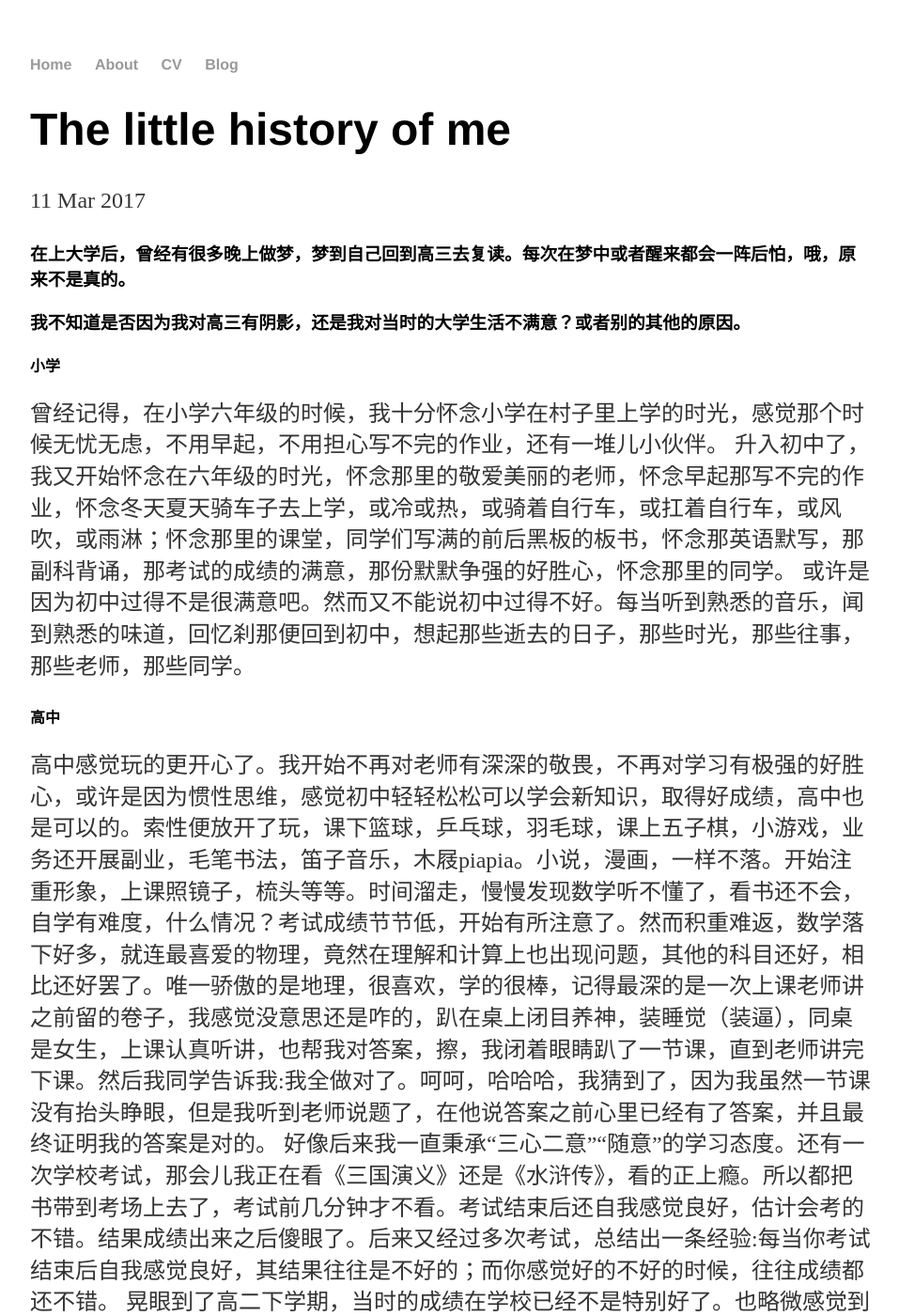
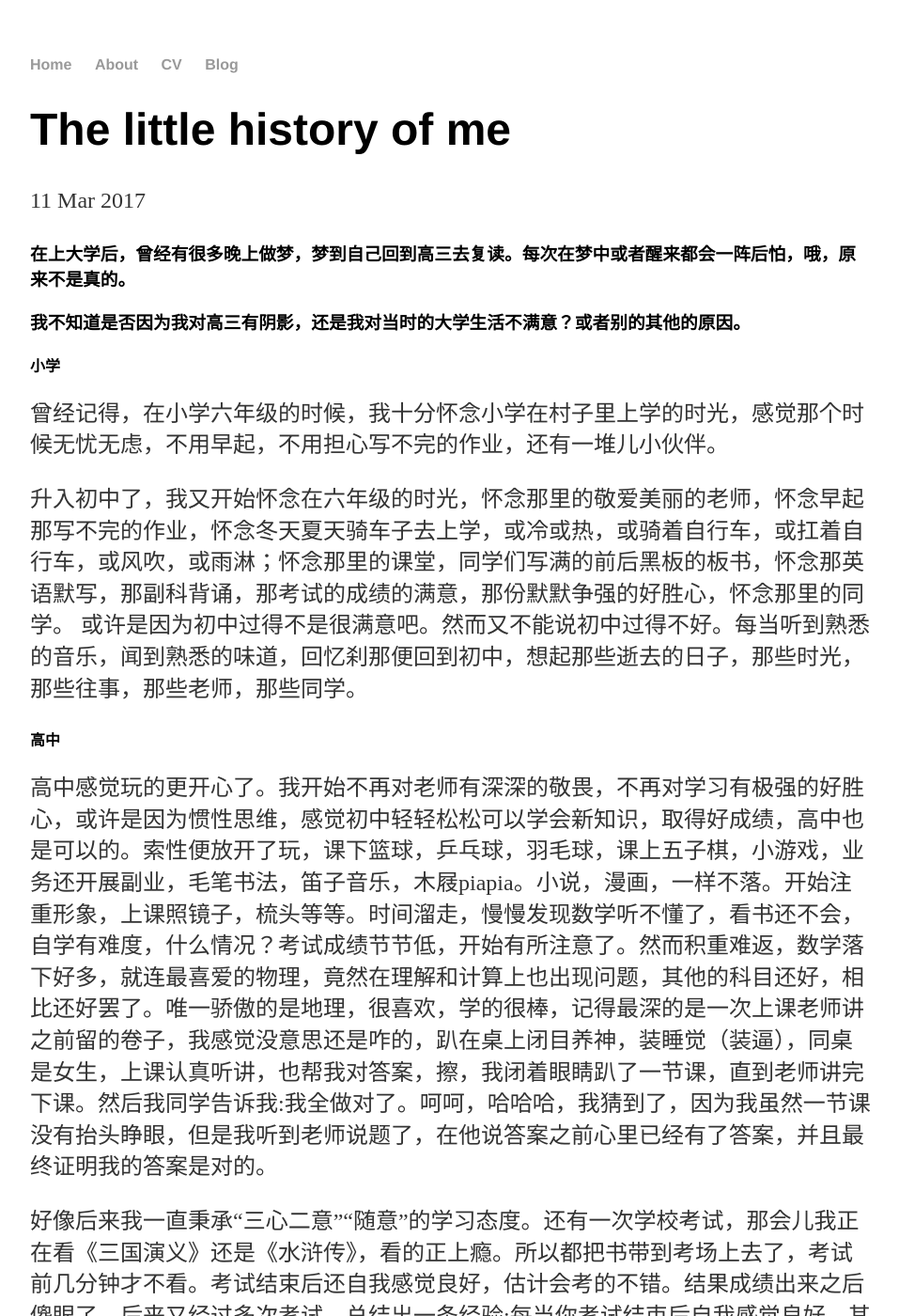
Before and after one commit to zhiranyouni/zhiranyouni.github.io, a Jekyll site: the page built from _posts/2017-03-11-the_history_of_me.md, in a window 1280 px wide and 1400 px high. Shown: the whole window at 94% size, without its empty margins (160-1117 px from the left). Built offline with Jekyll 4.4.1, drawn with Linux system fonts in a browser that asks for light colours; comment, search, counter and statistics services are not loaded; some of the changed text lies outside the part shown.

Commit message:
Update 2017-03-11-the_history_of_me.md

```diff
--- a/_posts/2017-03-11-the_history_of_me.md
+++ b/_posts/2017-03-11-the_history_of_me.md
@@ -7,24 +7,20 @@ date: 2017-03-11
 ### 我不知道是否因为我对高三有阴影，还是我对当时的大学生活不满意？或者别的其他的原因。
 
 #### 小学
-<p>
-        曾经记得，在小学六年级的时候，我十分怀念小学在村子里上学的时光，感觉那个时候无忧无虑，不用早起，不用担心写不完的作业，还有一堆儿小伙伴。
-        升入初中了，我又开始怀念在六年级的时光，怀念那里的敬爱美丽的老师，怀念早起那写不完的作业，怀念冬天夏天骑车子去上学，或冷或热，或骑着自行车，或扛着自行车，或风吹，或雨淋；怀念那里的课堂，同学们写满的前后黑板的板书，怀念那英语默写，那副科背诵，那考试的成绩的满意，那份默默争强的好胜心，怀念那里的同学。  或许是因为初中过得不是很满意吧。然而又不能说初中过得不好。每当听到熟悉的音乐，闻到熟悉的味道，回忆刹那便回到初中，想起那些逝去的日子，那些时光，那些往事，那些老师，那些同学。
+<p>曾经记得，在小学六年级的时候，我十分怀念小学在村子里上学的时光，感觉那个时候无忧无虑，不用早起，不用担心写不完的作业，还有一堆儿小伙伴。</p>
+<p>升入初中了，我又开始怀念在六年级的时光，怀念那里的敬爱美丽的老师，怀念早起那写不完的作业，怀念冬天夏天骑车子去上学，或冷或热，或骑着自行车，或扛着自行车，或风吹，或雨淋；怀念那里的课堂，同学们写满的前后黑板的板书，怀念那英语默写，那副科背诵，那考试的成绩的满意，那份默默争强的好胜心，怀念那里的同学。  或许是因为初中过得不是很满意吧。然而又不能说初中过得不好。每当听到熟悉的音乐，闻到熟悉的味道，回忆刹那便回到初中，想起那些逝去的日子，那些时光，那些往事，那些老师，那些同学。
 </p>
 #### 高中
-<p>
-        高中感觉玩的更开心了。我开始不再对老师有深深的敬畏，不再对学习有极强的好胜心，或许是因为惯性思维，感觉初中轻轻松松可以学会新知识，取得好成绩，高中也是可以的。索性便放开了玩，课下篮球，乒乓球，羽毛球，课上五子棋，小游戏，业务还开展副业，毛笔书法，笛子音乐，木屐piapia。小说，漫画，一样不落。开始注重形象，上课照镜子，梳头等等。时间溜走，慢慢发现数学听不懂了，看书还不会，自学有难度，什么情况？考试成绩节节低，开始有所注意了。然而积重难返，数学落下好多，就连最喜爱的物理，竟然在理解和计算上也出现问题，其他的科目还好，相比还好罢了。唯一骄傲的是地理，很喜欢，学的很棒，记得最深的是一次上课老师讲之前留的卷子，我感觉没意思还是咋的，趴在桌上闭目养神，装睡觉（装逼），同桌是女生，上课认真听讲，也帮我对答案，擦，我闭着眼睛趴了一节课，直到老师讲完下课。然后我同学告诉我:我全做对了。呵呵，哈哈哈，我猜到了，因为我虽然一节课没有抬头睁眼，但是我听到老师说题了，在他说答案之前心里已经有了答案，并且最终证明我的答案是对的。
-        好像后来我一直秉承“三心二意”“随意”的学习态度。还有一次学校考试，那会儿我正在看《三国演义》还是《水浒传》，看的正上瘾。所以都把书带到考场上去了，考试前几分钟才不看。考试结束后还自我感觉良好，估计会考的不错。结果成绩出来之后傻眼了。后来又经过多次考试，总结出一条经验:每当你考试结束后自我感觉良好，其结果往往是不好的；而你感觉好的不好的时候，往往成绩都还不错。   晃眼到了高二下学期，当时的成绩在学校已经不是特别好了。也略微感觉到该好好学习了，毕竟还要参加高考，考大学，好像当时仅限于知道大学，但是什么是大学，为什么上大学，上大学干什么，哪些大学好？还是都不懂的。当时学校和市区优秀高中有项合作，在学校成绩特别优秀的学生可以缴纳一些钱，然后由学校组织去市区的优秀高中借读一年，然后参加高考，以优秀的成绩的来报答学校。由于当时我的成绩在学校已经不属于那种特别优秀的了，但是无奈市区高中太好，名声在外（当时我是不懂的，汗），但是一开始实际上我是不想去呢，感觉在学校玩的挺好，学习上比以往加把力就好了。但是家里爸妈极力要求我争取，并且还找关系。又由于我当时和班主任关系不错（自我感觉），班主任也帮忙。于是，在高三刚刚开始后不久，我便进入到市区优秀高中学习了。
-        当时还是蛮自以为是的。因为和初三的一个同学分到了同一个班级，而在初三的时候他的成绩不如我。现在他在班里的成绩超级好。便觉得，只要我在这里好好学一学，便能够取得甚至超过他的成绩了。然而，现实不断的打我的脸。那一年，在班里，我的综合成绩从来没有跳出过班级后十名。渐渐的，我也接受了这个事实，虽然一直没有承认过自己能力比其他人差。  当时也曾各种抱怨，严重时，距离高考50多天，想到弃学。后来慢慢压抑住这个想法，并且开始收心，好好学习，攻击自己的薄弱环节，更频繁的向同学们和老师请教。然而最终高考也只是那样。只是感觉自己正常发挥罢了。却没有为自己考的那点成绩感到羞耻。   现在看来，当时的情况是，虽然在学校和班主任严谨高效的管理下，虽然各种喊口号，定目标，反思改进提高，但是自己却并没有狠狠地要求自己，等等。而且这个毛病，一直延续到了现在，都不曾改掉。有的时候真想:人是不会变的。呵呵
-    高考后，考的不好。家里曾经说让我复读一年，但是我坚持不。一方面是因为感觉高三一年，我已经受够了那种苦，那种压抑，不想在重复一年。所以，你看我是极其放纵自己，并且极其不愿吃苦的。兼而有，厌学时的想法和感觉总是重复学习相同的东西，不会有长进的（自己毫无坚持和自制）。还有一个想法就是自打上学，从来没有留过级，不想留级。（并且在大学也可以好好学，看人么。这个想法不知道是不是当时的）
+<p>高中感觉玩的更开心了。我开始不再对老师有深深的敬畏，不再对学习有极强的好胜心，或许是因为惯性思维，感觉初中轻轻松松可以学会新知识，取得好成绩，高中也是可以的。索性便放开了玩，课下篮球，乒乓球，羽毛球，课上五子棋，小游戏，业务还开展副业，毛笔书法，笛子音乐，木屐piapia。小说，漫画，一样不落。开始注重形象，上课照镜子，梳头等等。时间溜走，慢慢发现数学听不懂了，看书还不会，自学有难度，什么情况？考试成绩节节低，开始有所注意了。然而积重难返，数学落下好多，就连最喜爱的物理，竟然在理解和计算上也出现问题，其他的科目还好，相比还好罢了。唯一骄傲的是地理，很喜欢，学的很棒，记得最深的是一次上课老师讲之前留的卷子，我感觉没意思还是咋的，趴在桌上闭目养神，装睡觉（装逼），同桌是女生，上课认真听讲，也帮我对答案，擦，我闭着眼睛趴了一节课，直到老师讲完下课。然后我同学告诉我:我全做对了。呵呵，哈哈哈，我猜到了，因为我虽然一节课没有抬头睁眼，但是我听到老师说题了，在他说答案之前心里已经有了答案，并且最终证明我的答案是对的。</p>
+<p>好像后来我一直秉承“三心二意”“随意”的学习态度。还有一次学校考试，那会儿我正在看《三国演义》还是《水浒传》，看的正上瘾。所以都把书带到考场上去了，考试前几分钟才不看。考试结束后还自我感觉良好，估计会考的不错。结果成绩出来之后傻眼了。后来又经过多次考试，总结出一条经验:每当你考试结束后自我感觉良好，其结果往往是不好的；而你感觉好的不好的时候，往往成绩都还不错。   晃眼到了高二下学期，当时的成绩在学校已经不是特别好了。也略微感觉到该好好学习了，毕竟还要参加高考，考大学，好像当时仅限于知道大学，但是什么是大学，为什么上大学，上大学干什么，哪些大学好？还是都不懂的。当时学校和市区优秀高中有项合作，在学校成绩特别优秀的学生可以缴纳一些钱，然后由学校组织去市区的优秀高中借读一年，然后参加高考，以优秀的成绩的来报答学校。由于当时我的成绩在学校已经不属于那种特别优秀的了，但是无奈市区高中太好，名声在外（当时我是不懂的，汗），但是一开始实际上我是不想去呢，感觉在学校玩的挺好，学习上比以往加把力就好了。但是家里爸妈极力要求我争取，并且还找关系。又由于我当时和班主任关系不错（自我感觉），班主任也帮忙。于是，在高三刚刚开始后不久，我便进入到市区优秀高中学习了。</p>
+<p>当时还是蛮自以为是的。因为和初三的一个同学分到了同一个班级，而在初三的时候他的成绩不如我。现在他在班里的成绩超级好。便觉得，只要我在这里好好学一学，便能够取得甚至超过他的成绩了。然而，现实不断的打我的脸。那一年，在班里，我的综合成绩从来没有跳出过班级后十名。渐渐的，我也接受了这个事实，虽然一直没有承认过自己能力比其他人差。  当时也曾各种抱怨，严重时，距离高考50多天，想到弃学。后来慢慢压抑住这个想法，并且开始收心，好好学习，攻击自己的薄弱环节，更频繁的向同学们和老师请教。然而最终高考也只是那样。只是感觉自己正常发挥罢了。却没有为自己考的那点成绩感到羞耻。   现在看来，当时的情况是，虽然在学校和班主任严谨高效的管理下，虽然各种喊口号，定目标，反思改进提高，但是自己却并没有狠狠地要求自己，等等。而且这个毛病，一直延续到了现在，都不曾改掉。有的时候真想:人是不会变的。呵呵</p>
+<p>高考后，考的不好。家里曾经说让我复读一年，但是我坚持不。一方面是因为感觉高三一年，我已经受够了那种苦，那种压抑，不想在重复一年。所以，你看我是极其放纵自己，并且极其不愿吃苦的。兼而有，厌学时的想法和感觉总是重复学习相同的东西，不会有长进的（自己毫无坚持和自制）。还有一个想法就是自打上学，从来没有留过级，不想留级。（并且在大学也可以好好学，看人么。这个想法不知道是不是当时的）</p>
 
-    后来我留下了高三那一年几乎所有的东西，认为自己将来还会再看。然而，尘土堆积。
-</p>
+<p>后来我留下了高三那一年几乎所有的东西，认为自己将来还会再看。然而，尘土堆积。</p>
 #### 大学
-<p>
-    步入大学，刘姥姥进了大观园，土小子开始看“世界”。
-    大一大二过得浑浑噩噩的，总想着让自己的大学过得很好，但是又不知道具体该怎么做，而且有的时候没有勇气，有的时候自卑。总之没有好好的学，也没有好好的玩。
-    进入大三，感觉自己突然间长大好多，自己不再是新生犊子了，已然变成学哥了。
+<p>步入大学，刘姥姥进了大观园，土小子开始看“世界”。
+大一大二过得浑浑噩噩的，总想着让自己的大学过得很好，但是又不知道具体该怎么做，而且有的时候没有勇气，有的时候自卑。总之没有好好的学，也没有好好的玩。
+进入大三，感觉自己突然间长大好多，自己不再是新生犊子了，已然变成学哥了。
 
 开始。。。
 </p>
```
